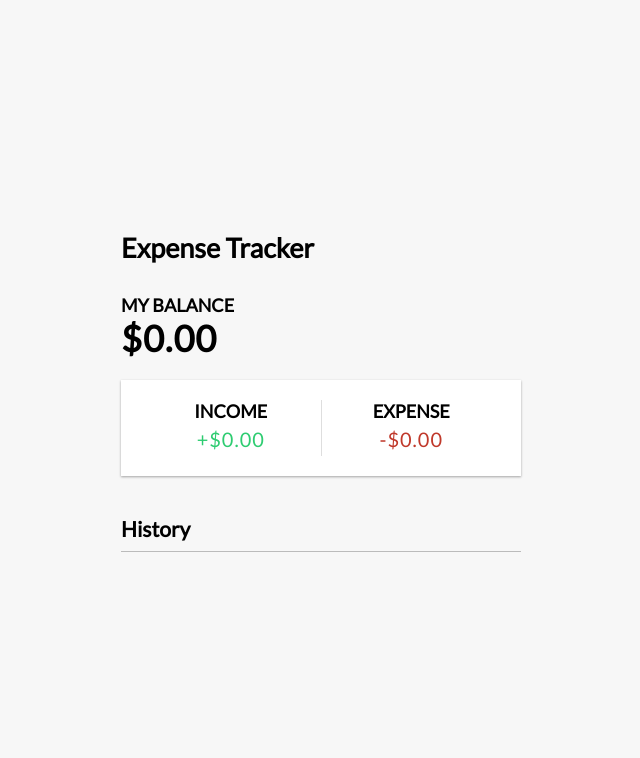
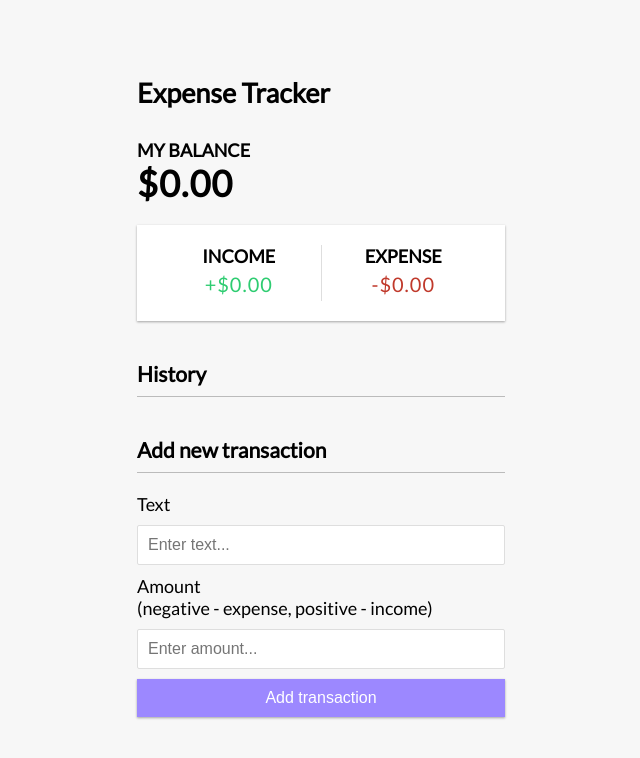
Before and after one commit to Olzhas92/vue-expense-tracker, a Vue app: page / in a window 1280 px wide. Shown: the top 758 px of the page, without its empty margins (319-959 px from the left). Built offline with nearby package versions, Linux system fonts and the light colour scheme.

Commit message:
major components have been added as well as minor styles

```diff
--- a/src/App.vue
+++ b/src/App.vue
@@ -5,6 +5,7 @@
       <Balance />
       <IncomeExpenses />
       <TransactionList />
+      <AddTransaction />
     </div>
   </div>
 </template>
@@ -14,6 +15,7 @@
 import Balance from "./components/Balance.vue";
 import IncomeExpenses from "./components/IncomeExpenses.vue";
 import TransactionList from "./components/TransactionList.vue";
+import AddTransaction from "./components/AddTransaction.vue";
 </script>
 
 <style lang="scss" scoped></style>
--- a/src/assets/style.css
+++ b/src/assets/style.css
@@ -23,6 +23,7 @@
 .container {
   margin: 30px auto;
   width: 400px;
+  padding: 0 16px;
 }
 
 h1 {
--- a/src/components/AddTransaction.vue
+++ b/src/components/AddTransaction.vue
@@ -1,5 +1,19 @@
 <template>
-  <div></div>
+  <h3>Add new transaction</h3>
+  <form id="form">
+    <div class="form-control">
+      <label for="text">Text</label>
+      <input type="text" id="text" placeholder="Enter text..." />
+    </div>
+    <div class="form-control">
+      <label for="amount"
+        >Amount <br />
+        (negative - expense, positive - income)</label
+      >
+      <input type="number" id="amount" placeholder="Enter amount..." />
+    </div>
+    <button class="btn">Add transaction</button>
+  </form>
 </template>
 
 <script setup></script>
--- a/src/components/Header.vue
+++ b/src/components/Header.vue
@@ -4,4 +4,8 @@
 
 <script setup></script>
 
-<style lang="scss" scoped></style>
+<style lang="css" scoped>
+h2 {
+  padding: 0 16px;
+}
+</style>
--- a/src/components/TransactionList.vue
+++ b/src/components/TransactionList.vue
@@ -2,6 +2,9 @@
   <h3>History</h3>
   <ul id="list" class="list">
     <!-- <li class="minus">
+      Cash <span>-$400</span><button class="delete-btn">x</button>
+    </li>
+    <li class="plus">
       Cash <span>-$400</span><button class="delete-btn">x</button>
     </li> -->
   </ul>
```
